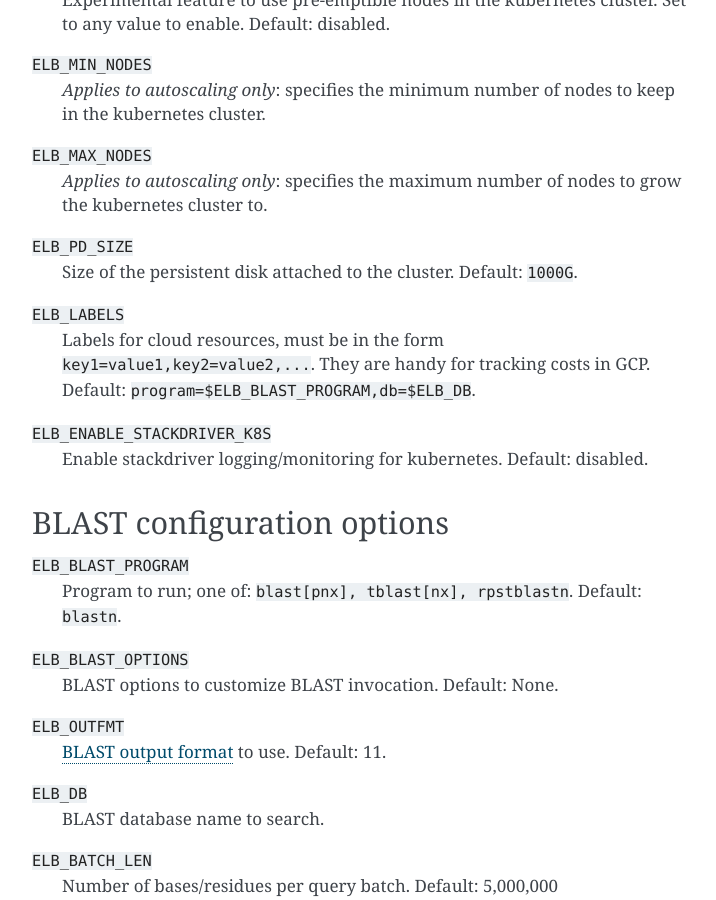
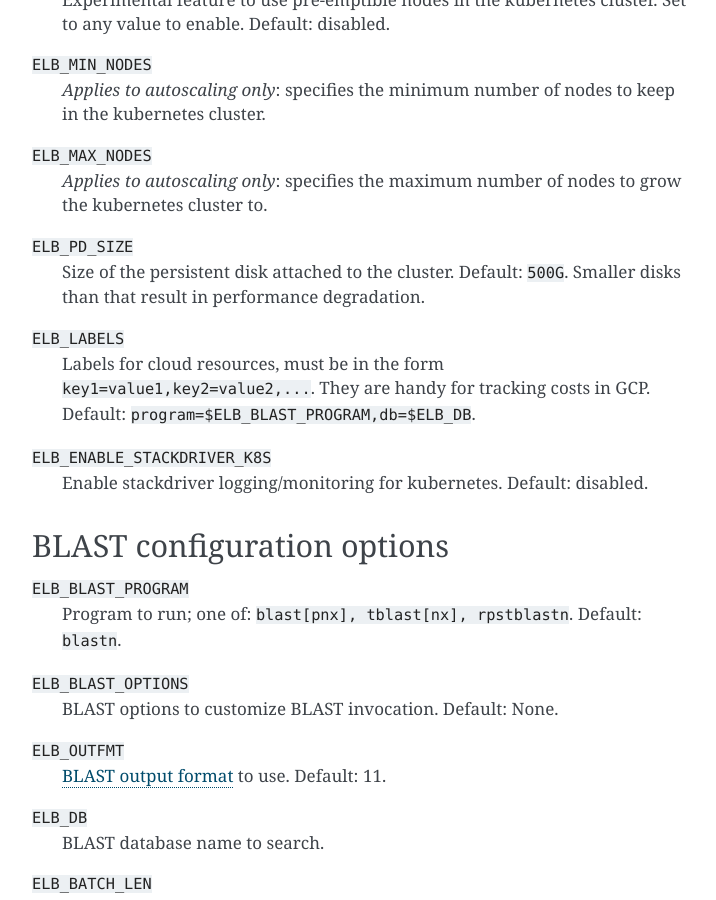
Before and after one commit to ncbi/elastic-blast-docs, a Sphinx documentation site: the page built from docs/source/configuration.rst, in a window 1280 px wide and 900 px high, scrolled down 680 px. Shown: the whole window, without its empty margins (388-1104 px from the left). Built offline with Sphinx 7.4.7, drawn with Linux system fonts in a browser that asks for light colours.

Commit message:
Add notes about persistent disk size

```diff
--- a/docs/source/configuration.rst
+++ b/docs/source/configuration.rst
@@ -29,7 +29,7 @@
 ``ELB_MAX_NODES``
     *Applies to autoscaling only*: specifies the maximum number of nodes to grow the kubernetes cluster to.
 ``ELB_PD_SIZE``
-    Size of the persistent disk attached to the cluster. Default: ``1000G``.
+    Size of the persistent disk attached to the cluster. Default: ``500G``. Smaller disks than that result in performance degradation.
 ``ELB_LABELS``
     Labels for cloud resources, must be in the form ``key1=value1,key2=value2,...``.
     They are handy for tracking costs in GCP. Default: ``program=$ELB_BLAST_PROGRAM,db=$ELB_DB``.
```
